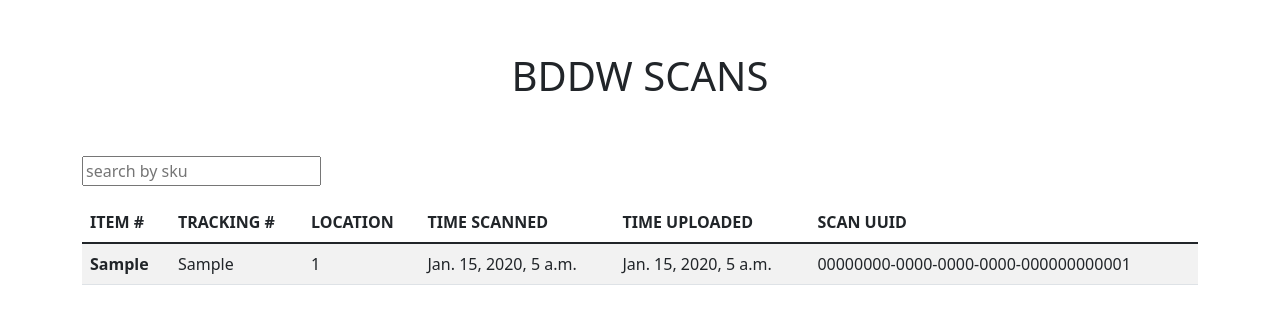
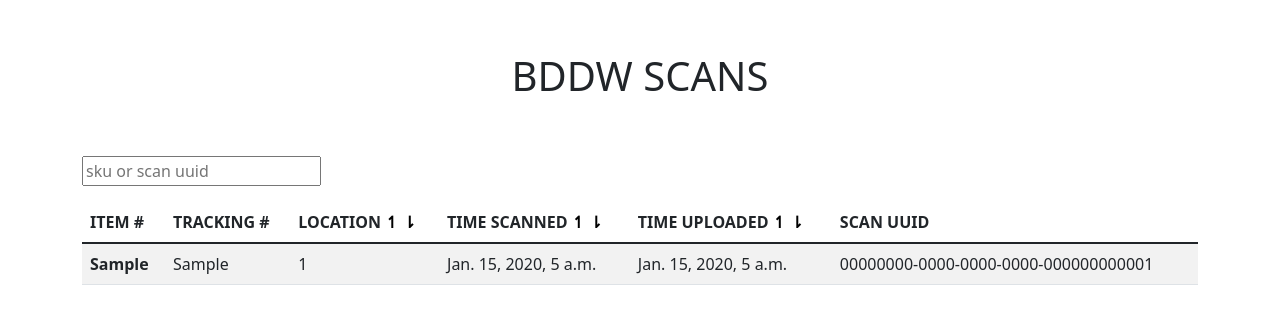
Before and after one commit to dev-bddw/mothership_scans, a Django app: page / in a window 1280 px wide. Shown: the part 56-380 px from the top of the page. Run offline with Django 3.2, Linux system fonts and the light colour scheme; a user stored in the database is signed in; tables that the repository leaves empty hold one stand-in row (values such as "Sample post"); parts of the project's set-up code (start-up, migrations or seed data) failed here and were passed over; some libraries are stand-ins or nearby versions.

Commit message:
changes related to search and filter

```diff
--- a/config/urls.py
+++ b/config/urls.py
@@ -7,10 +7,16 @@ from django.views.generic import TemplateView
 from drf_spectacular.views import SpectacularAPIView, SpectacularSwaggerView
 from rest_framework.authtoken.views import obtain_auth_token
 
-from scans.views import create_scan_api_endpoint, scans_list, search_scans
+from scans.views import (
+    create_scan_api_endpoint,
+    scans_list,
+    scans_sorting,
+    search_scans,
+)
 
 urlpatterns = [
     path("", view=scans_list, name="home"),
+    path("sort/", view=scans_sorting, name="sorting"),
     path("search/", view=search_scans, name="search"),
     path("endpoint/", view=create_scan_api_endpoint, name="endpoint"),
     path(
--- a/mothership_scans/static/css/project.css
+++ b/mothership_scans/static/css/project.css
@@ -11,3 +11,26 @@
   background-color: #f2dede;
   border-color: #eed3d7;
 }
+
+
+/* unvisited link */
+a:link {
+  color: black;
+  text-decoration: none;
+}
+
+/* visited link */
+a:visited {
+  text-decoration: none;
+  color: black;
+}
+
+/* mouse over link */
+a:hover {
+  color: black;
+}
+
+/* selected link */
+a:active {
+  color: black;
+}
--- a/scans/templates/scans_list.html
+++ b/scans/templates/scans_list.html
@@ -8,7 +8,7 @@
 <h1>BDDW SCANS</h1>
 </div>
 <input class="mb-3" type="search"
-       name="search" placeholder="search by sku"
+       name="search" placeholder="sku or scan uuid"
        hx-post="{% url 'search' %}"
        hx-trigger="keyup changed delay:500ms, search"
        hx-target="#search-results"
@@ -18,9 +18,19 @@
       <tr>
         <th scope="col">ITEM #</th>
         <th scope="col">TRACKING #</th>
-        <th scope="col">LOCATION</th>
-        <th scope="col">TIME SCANNED</th>
-        <th scope="col">TIME UPLOADED</th>
+        <th scope="col">LOCATION
+          <a href="{% url 'sorting' %}?sorting=-location">&#8639;</a>
+          <a href="{% url 'sorting' %}?sorting=location">&#8642;</a>
+
+        </th>
+        <th scope="col">TIME SCANNED
+          <a href="{% url 'sorting' %}?sorting=-time_scan">&#8639;</a>
+          <a href="{% url 'sorting' %}?sorting=time_scan">&#8642;</a>
+        </th>
+        <th scope="col">TIME UPLOADED
+          <a href="{% url 'sorting' %}?sorting=-time_upload">&#8639;</a>
+          <a href="{% url 'sorting' %}?sorting=time_upload">&#8642;</a>
+        </th>
         <th scope="col">SCAN UUID</th>
       </tr>
     </thead>
--- a/scans/views.py
+++ b/scans/views.py
@@ -19,11 +19,29 @@ def scans_list(request):
 
 
 @login_required
+def scans_sorting(request):
+
+    sort_by = request.GET.get("sorting")
+
+    return render(
+        request,
+        "scans_list.html",
+        {"scans": Scan.objects.all().order_by(sort_by)},
+    )
+
+
+@login_required
 def search_scans(request):
     if request.method == "POST":
 
         query = request.POST.get("search")
         scans = Scan.objects.filter(sku__startswith=query).order_by("-time_upload")
+
+        if len(scans) == 0:
+
+            scans = Scan.objects.filter(scan_id__startswith=query).order_by(
+                "-time_upload"
+            )
 
         return render(request, "partials/search.html", {"scans": scans})
 
```
